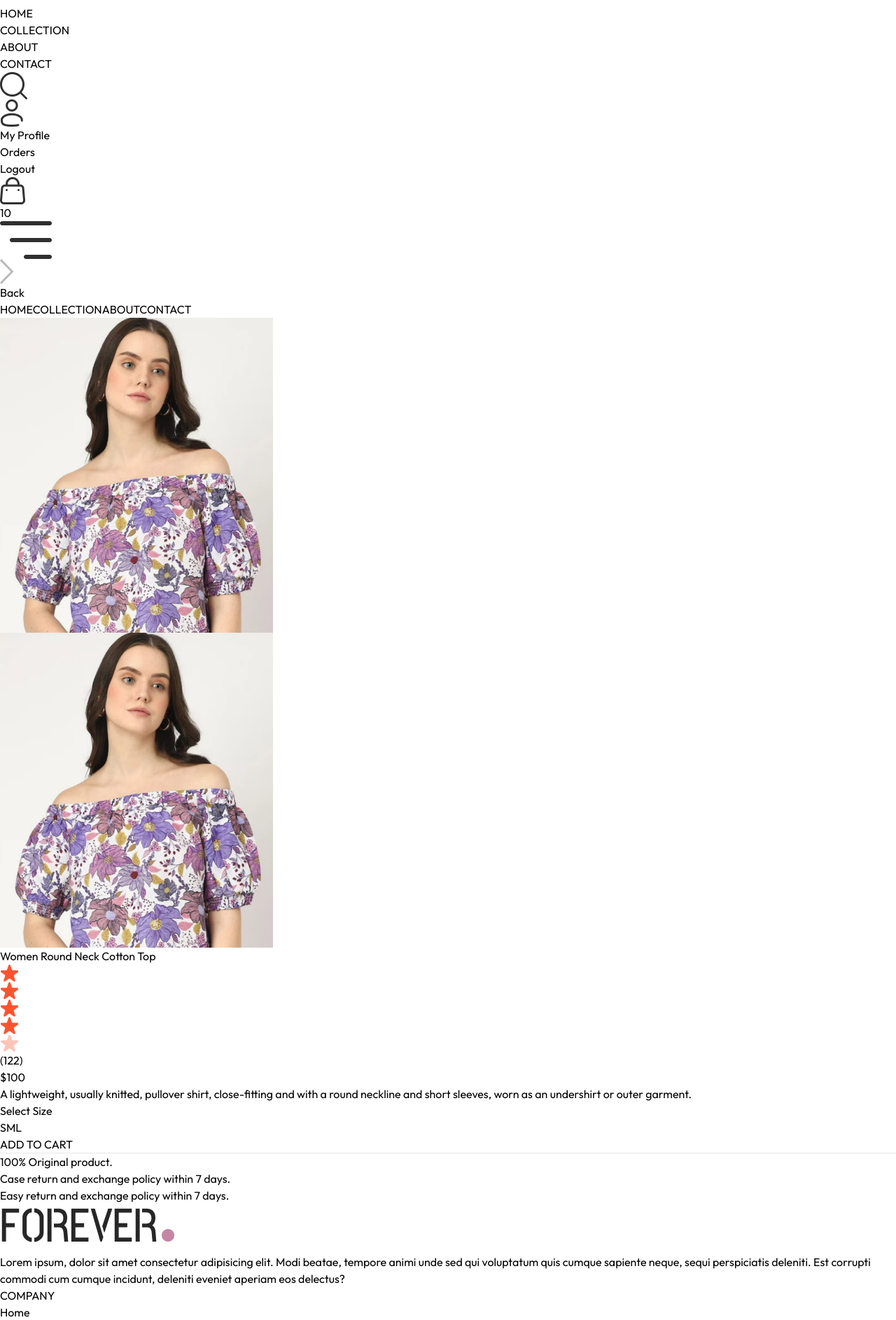
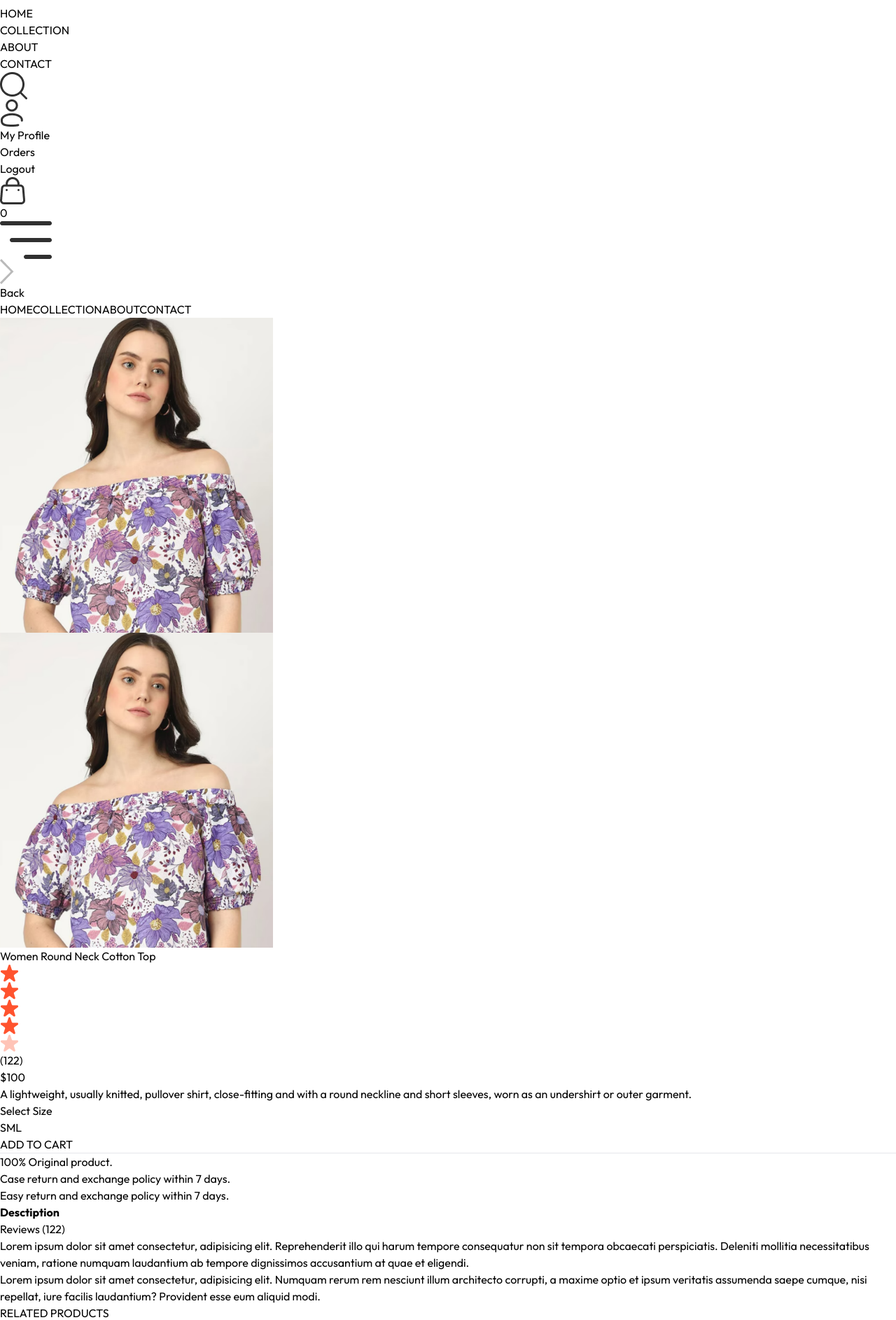
Before and after one commit to kumar543217/Project-E-commerce, a React (Vite) app in the folder frontend/: page /product/aaaaa in a window 1280 px wide. Shown: the part 64-1950 px from the top of the page at 70% size. Built offline with nearby package versions, Linux system fonts and the light colour scheme.

Commit message:
i add cart list

```diff
--- a/frontend/src/App.jsx
+++ b/frontend/src/App.jsx
@@ -12,10 +12,13 @@ import Navbar from './components/Navbar'
 import Home from './pages/Home'
 import Footer from './components/Footer'
 import SearchBar from './components/SearchBar'
+import { ToastContainer, toast } from 'react-toastify';
+import 'react-toastify/dist/ReactToastify.css';
 
 const App = () => {
   return (
     <div className='px-4 sm:px-[5vw] md:px-[7vw] lg:px-[9vw]'>
+      <ToastContainer />
       <Navbar />
       <SearchBar/>
       <Routes>
--- a/frontend/src/components/Navbar.jsx
+++ b/frontend/src/components/Navbar.jsx
@@ -7,7 +7,7 @@ const Navbar = () => {
 
     const [visible, setVisible] = useState(false)
 
-    const {setShowSearch} = useContext(ShopContext)
+    const {setShowSearch, getCartCount} = useContext(ShopContext)
 
 
     return (
@@ -50,7 +50,7 @@ const Navbar = () => {
 
                 <Link to='/cart' className='relative'>
                     <img src={assets.cart_icon} alt="" className='w-5 min-w-5' />
-                    <p className=' absolute right-[-5px] bottom-[-5px] w-4 text-center leading-4 bg-black text-white aspect-square rounded-full text-[8px] '>10</p>
+                    <p className=' absolute right-[-5px] bottom-[-5px] w-4 text-center leading-4 bg-black text-white aspect-square rounded-full text-[8px] '>{getCartCount()}</p>
                 </Link>
 
                 <img onClick={() => setVisible(true)} src={assets.menu_icon} className=' w-5 cursor-pointer sm:hidden ' alt="" />
--- /dev/null
+++ b/frontend/src/components/RelatedProducts.jsx
@@ -0,0 +1,37 @@
+import React, { useContext, useEffect, useState } from 'react'
+import { ShopContext } from '../context/ShopContext'
+import Title from './Title'
+import ProductsItem from './ProductItem'
+
+const RelatedProducts = ({ category, subCategory }) => {
+
+    const { products } = useContext(ShopContext);
+    // console.log(products);
+    const [related, setRelated] = useState([]);
+
+    useEffect(() => {
+        if (products.length > 0) {
+            let productCopy = products.slice();
+            productCopy = productCopy.filter((item) => category === item.category)
+            productCopy = productCopy.filter((item) => subCategory === item.subCategory)
+
+            setRelated(productCopy.slice(0, 5));
+
+        }
+    }, [products])
+
+    return (
+        <div className='my-24'>
+            <div className=' text-center text-3xl py-2'>
+                <Title text1={"RELATED"} text2={"PRODUCTS"}/>
+            </div>
+            <div className=' grid grid-cols-2 sm:grid-cols-3 md:grid-cols-4 lg:grid-cols-5 gap-4 gap-y-6'>
+                {related.map((item, index)=>(
+                    <ProductsItem key={index} id={item._id} name={item.name} price={item.price} image={item.image}/>
+                ))}
+            </div>
+        </div>
+    )
+}
+
+export default RelatedProducts
--- a/frontend/src/context/ShopContext.jsx
+++ b/frontend/src/context/ShopContext.jsx
@@ -1,5 +1,6 @@
-import { createContext, useState } from "react";
+import { createContext, useEffect, useState } from "react";
 import { products } from "../assets/assets";
+import { toast } from "react-toastify";
 
 export const ShopContext = createContext();
 
@@ -8,10 +9,53 @@ const ShopContextProvider = (props) => {
     const delivery_fee = 10;
     const [search, setSearch] = useState('')
     const [showSearch, setShowSearch] = useState(false)
+    const [cartItems, setCartItems] = useState({})
+
+    const addToCart = async (itemId, size) => {
+
+        if(!size){
+            toast.error("Select Product Size")
+            return ;
+        }
+
+        let cartData = structuredClone(cartItems);
+
+        if (cartData[itemId]) {
+            if (cartData[itemId][size]) {
+                cartData[itemId][size] += 1;
+            }
+            else {
+                cartData[itemId][size] = 1;
+            }
+        }
+        else {
+            cartData[itemId] = {};
+            cartData[itemId][size] = 1;
+        }
+        setCartItems(cartData);
+    }
+
+    const getCartCount = () =>{
+        let totoalCount = 0 ;
+        for(const items in cartItems){
+            for( const item in cartItems[items]){
+                try {
+                    if(cartItems[items][item]>0){
+                       totoalCount += cartItems[items][item]
+                    }
+                } catch (error) {
+
+                }
+            }
+        }
+        return totoalCount;
+    }
 
     const value = {
-        products, currency , delivery_fee,
-        search, setSearch, showSearch, setShowSearch
+        products, currency, delivery_fee,
+        search, setSearch, showSearch, setShowSearch,
+        cartItems, addToCart,
+        getCartCount
     }
 
     return (
--- a/frontend/src/pages/Cart.jsx
+++ b/frontend/src/pages/Cart.jsx
@@ -1,9 +1,59 @@
-import React from 'react'
+import React, { useContext, useEffect, useState } from 'react'
+import { ShopContext } from '../context/ShopContext'
+import Title from '../components/Title'
+import { assets } from '../assets/assets'
 
 const Cart = () => {
+
+  const { products, currency, cartItems } = useContext(ShopContext)
+
+  const [cartData, setCartData] = useState([])
+
+  useEffect(() => {
+    const tempData = [];
+    for (const items in cartItems) {
+      for (const item in cartItems[items]) {
+        if (cartItems[items][item] > 0) {
+          tempData.push({
+            _id: items,
+            size: item,
+            quantity: cartItems[items][item]
+          })
+        }
+      }
+    }
+    setCartData(tempData);
+  }, [cartItems])
+
   return (
-    <div>
+    <div className=' border-t pt-14'>
+      <div className=' text-2xl mb-3'>
+        <Title text1={"YOUR"} text2={"CART"} />
+      </div>
 
+      <div>
+        {
+          cartData.map((item, index) => {
+            const productData = products.find((product) => product._id === item._id)
+            return(
+              <div key={index} className=' py-4 border-t border-b text-gray-700 grid grid-cols-[4fr_0.5fr_0.5fr] sm:grid-cols-[4fr_2fr_0.5fr] items-center gap-4'>
+                    <div className=' flex items-start gap-6'>
+                      <img className=' w-16 sm:w-20' src={productData.image[0]} alt="" />
+                      <div>
+                        <p className=' text-xs sm:text-lg font-medium'>{productData.name}</p>
+                        <div className=' flex items-center gap-5 mt-2'>
+                            <p>{currency}{productData.price}</p>
+                            <p className=' px-2 sm:px-3 sm:py-1 border bg-slate-50'>{item.size}</p>
+                        </div>
+                      </div>
+                    </div>
+                    <input className='border max-w-10 sm:max-w-20 px-1 sm:px-2 py-1' type='number' min={1} defaultValue={item.quantity}/>
+                    <img className=' w-4 mr-4 sm:w-5 cursor-pointer' src={assets.bin_icon} alt="" />
+              </div>
+            )
+          })
+        }
+      </div>
     </div>
   )
 }
--- a/frontend/src/pages/Product.jsx
+++ b/frontend/src/pages/Product.jsx
@@ -2,11 +2,12 @@ import React, { useContext, useEffect, useState } from 'react'
 import { useParams } from 'react-router-dom'
 import { ShopContext } from '../context/ShopContext';
 import { assets } from '../assets/assets';
+import RelatedProducts from '../components/RelatedProducts';
 
 const Product = () => {
 
   const { productId } = useParams();
-  const { products, currency } = useContext(ShopContext)
+  const { products, currency, addToCart } = useContext(ShopContext)
   const [productData, setProductData] = useState(false)
   const [image, setImage] = useState('')
   const [size, setSize] = useState('')
@@ -17,7 +18,7 @@ const Product = () => {
       if (item._id === productId) {
         setProductData(item);
         setImage(item.image[0])
-        console.log(item)
+        // console.log(item)
         return null;
       }
     })
@@ -67,7 +68,7 @@ const Product = () => {
               ))}
             </div>
           </div>
-          <button className=' bg-black text-white px-8 py-3 text-sm active:bg-gray-700'>ADD TO CART</button>
+          <button onClick={() => addToCart(productData._id, size)} className=' bg-black text-white px-8 py-3 text-sm active:bg-gray-700'>ADD TO CART</button>
           <hr className='mt-8 sm:w-4/5' />
           <div className=' text-sm text-gray-500 mt-5 flex flex-col gap-1'>
             <p>100% Original product.</p>
@@ -77,6 +78,20 @@ const Product = () => {
         </div>
       </div>
 
+      {/* Description & Review Section   */}
+      <div className=' mt-20'>
+        <div className=' flex'>
+          <b className=' border px-5 py-3 text-sm'>Desctiption</b>
+          <p className=' border px-5 py-3 text-sm'>Reviews (122)</p>
+        </div>
+        <div className=' flex flex-col gap-4 border px-6 py-6 text-sm text-gray-500'>
+          <p>Lorem ipsum dolor sit amet consectetur, adipisicing elit. Reprehenderit illo qui harum tempore consequatur non sit tempora obcaecati perspiciatis. Deleniti mollitia necessitatibus veniam, ratione numquam laudantium ab tempore dignissimos accusantium at quae et eligendi.</p>
+          <p>Lorem ipsum dolor sit amet consectetur, adipisicing elit. Numquam rerum rem nesciunt illum architecto corrupti, a maxime optio et ipsum veritatis assumenda saepe cumque, nisi repellat, iure facilis laudantium? Provident esse eum aliquid modi.</p>
+        </div>
+      </div>
+
+      {/* Display related products */}
+      <RelatedProducts category={productData.category} subCategory={productData.subCategory}/>
 
 
     </div>
```
